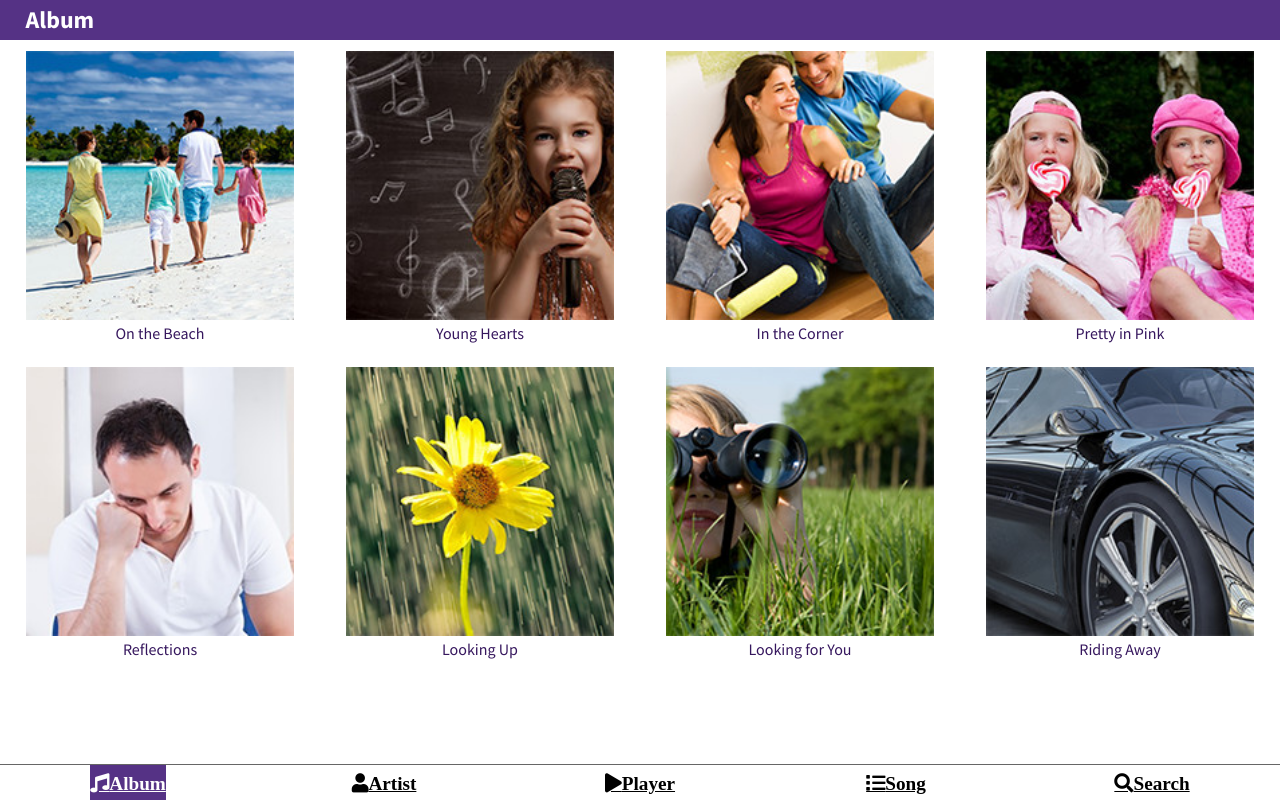
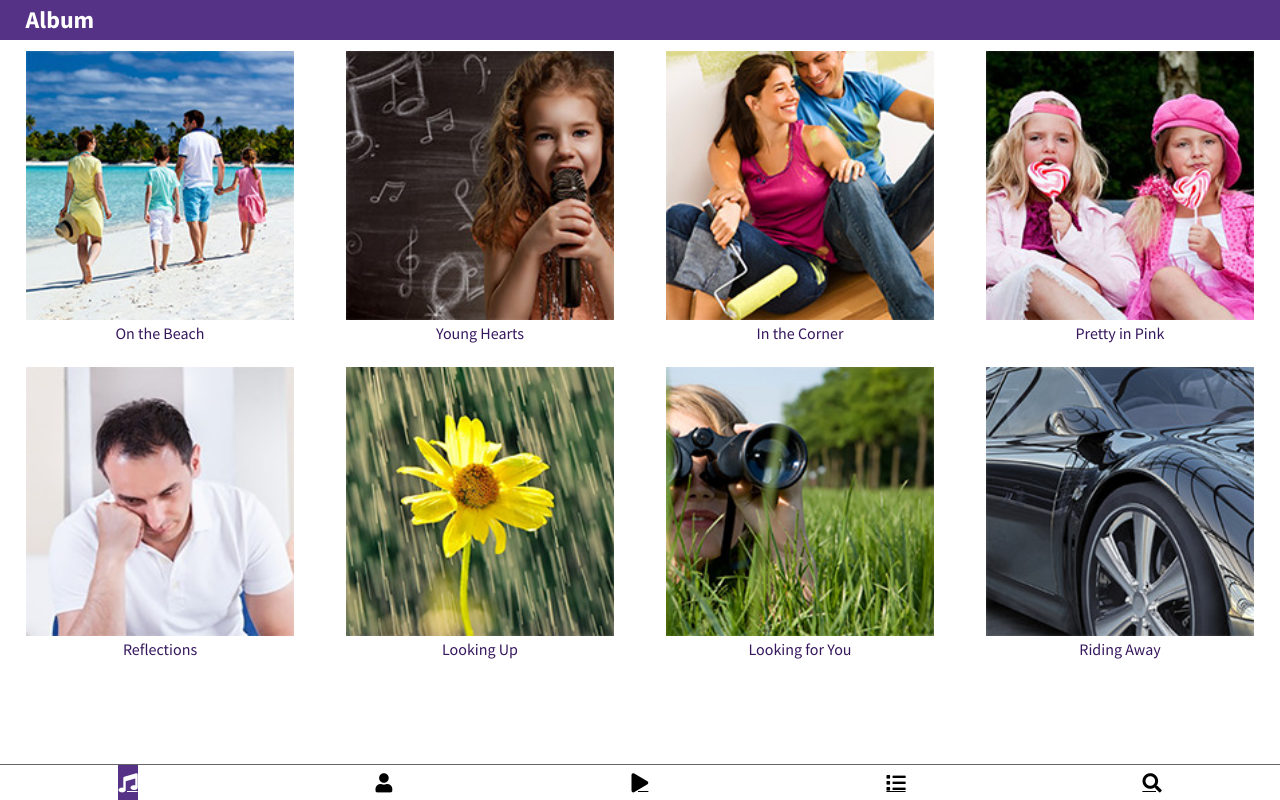
Before and after one commit to fmorriso/angular-css-grid-music-player, an Angular app: page /album in a window 1280 px wide. Built offline with nearby package versions, Linux system fonts and the light colour scheme.

Commit message:
change navigation link atribute from text to title

```diff
--- a/src/app/navigation/navigation.component.html
+++ b/src/app/navigation/navigation.component.html
@@ -1,7 +1,8 @@
 <nav>
   <ng-container *ngFor="let link of links">
     <div>
-      <a [text]="link.label" [routerLink]="link.path" [routerLinkActive]="['active']" [ngClass]="link.class"></a>
+      <a [routerLink]="link.path" [routerLinkActive]="['active']" [ngClass]="link.class" [title]="link.label"></a>
     </div>
   </ng-container>
+
 </nav>
```
